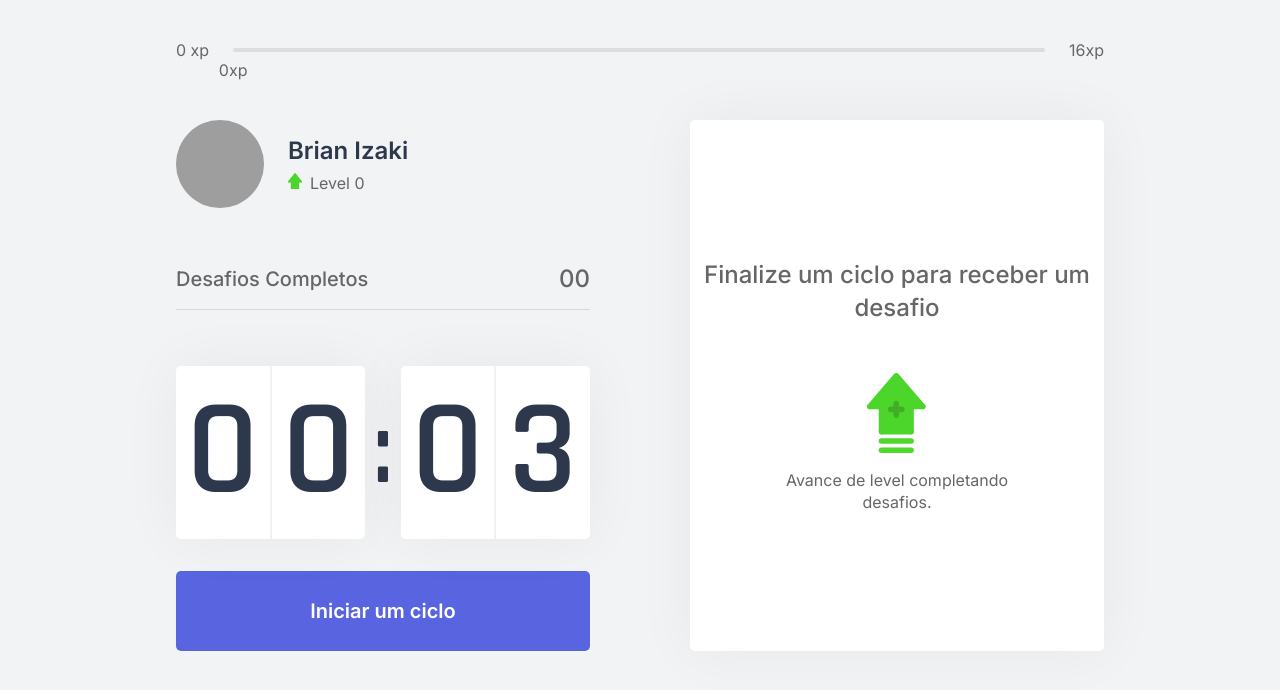
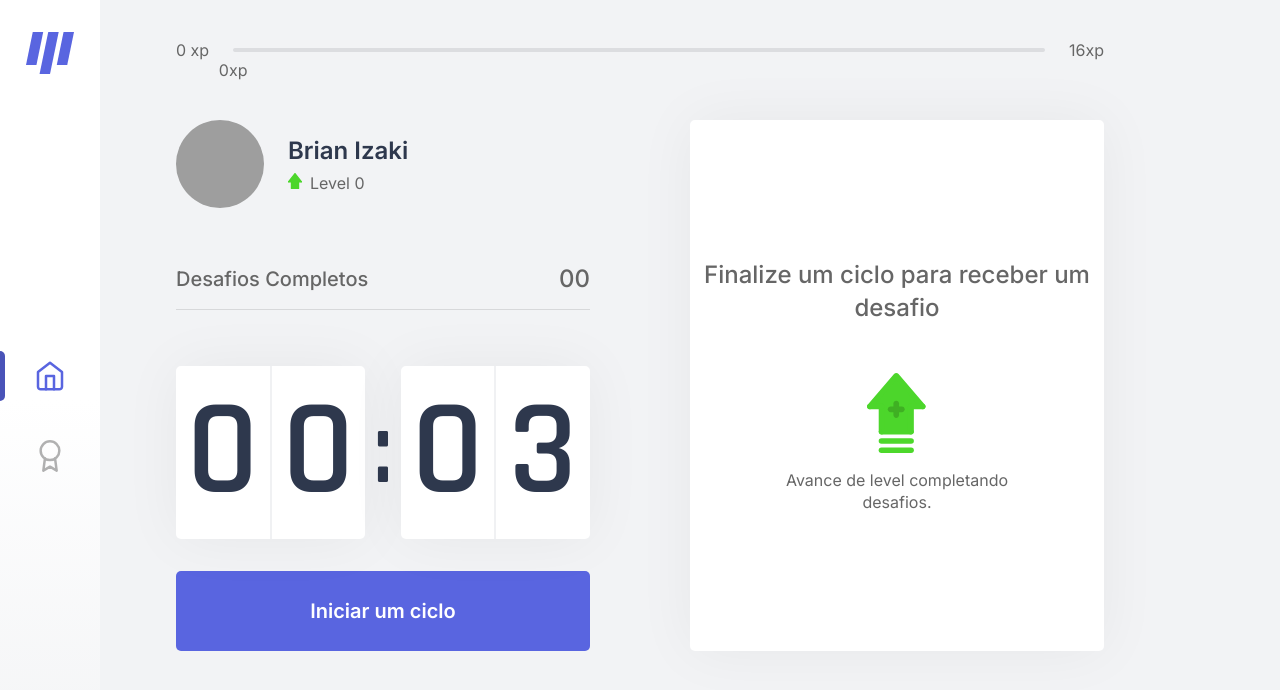
Before and after one commit to brian-izaki/Projetos_Rocketseat4, a Next.js app: page / in a window 1280 px wide. Shown: the top 690 px of the page. Built offline with nearby package versions, Linux system fonts and the light colour scheme; grey boxes are pictures that could not be loaded.

Commit message:
feat: Menu lateral

```diff
--- /dev/null
+++ b/src/components/MenuBar.tsx
@@ -0,0 +1,53 @@
+import Link from 'next/link';
+import styles from '../styles/components/MenuBar.module.css';
+
+interface MenuBarProps {
+  actualPage: 'home'|'leaderboard';
+}
+
+export function MenuBar({ actualPage }: MenuBarProps): JSX.Element {
+  return (
+    <nav className={styles.menuBarContainer}>
+
+      <div>
+        <img src="/logo-simple.svg" alt="logo do moveit" />
+      </div>
+
+      <section>
+
+        <Link href="/">
+          {actualPage === 'home'
+            ? (
+              <span className={styles.activePage}>
+                <img src="/icons/homeSelected.svg" alt="Home da página" />
+              </span>
+
+            )
+            : (
+              <span>
+                <img src="/icons/home.svg" alt="Home da página" />
+              </span>
+            )}
+        </Link>
+
+        <Link href="/leaderboard">
+          {actualPage === 'leaderboard'
+            ? (
+              <span className={styles.activePage}>
+                <img src="/icons/awardSelected.svg" alt="Home da página" />
+              </span>
+            )
+            : (
+              <span>
+                <img src="/icons/award.svg" alt="Home da página" />
+              </span>
+            )}
+        </Link>
+
+      </section>
+
+      <div />
+
+    </nav>
+  );
+}
--- a/src/pages/index.tsx
+++ b/src/pages/index.tsx
@@ -1,14 +1,17 @@
 import Head from 'next/head';
 import { GetServerSideProps } from 'next';
+
+import styles from '../styles/pages/Home.module.css';
+
+import { ExperienceBar } from '../components/ExperienceBar';
+import { ChallengeBox } from '../components/ChallengeBox';
+import { Countdown } from '../components/Countdown';
 import { CompletedChallenges } from '../components/CompletedChallenges';
-import { Countdown } from '../components/Countdown';
-import { ExperienceBar } from '../components/ExperienceBar';
 import { Profile } from '../components/Profile';
 
-import styles from '../styles/pages/Home.module.css';
-import { ChallengeBox } from '../components/ChallengeBox';
+import { ChallengesProvider } from '../contexts/ChallengesContext';
 import { CountdownProvider } from '../contexts/CountdownContext';
-import { ChallengesProvider } from '../contexts/ChallengesContext';
+import { MenuBar } from '../components/MenuBar';
 
 interface ChallengeProps {
   level: number;
@@ -27,10 +30,13 @@ export default function Home({
       currentExperience={currentExperience}
       challengesCompleted={challengesCompleted}
     >
+      <Head>
+        <title>Início | move.it</title>
+      </Head>
       <div className={styles.container}>
-        <Head>
-          <title>Início | move.it</title>
-        </Head>
+
+        <MenuBar actualPage="home" />
+
         <ExperienceBar />
 
         <CountdownProvider>
--- /dev/null
+++ b/src/styles/components/MenuBar.module.css
@@ -0,0 +1,62 @@
+.menuBarContainer {
+  position: fixed;
+  left: 0;
+  top: 0;
+
+  height: 100vh;
+  width: 100px;
+  padding-top: 2rem;
+
+  display: flex;
+  align-items: center;
+  flex-direction: column;
+
+  background-image: linear-gradient(to bottom, var(--white), var(--white), var(--background));
+}
+
+.menuBarContainer div {
+  flex: 1;
+}
+
+.menuBarContainer section {
+  flex: 1;
+  width: 100%;
+  height: 300px;
+  display: flex;
+  justify-content: center;
+  flex-flow: column nowrap;
+  gap: 2rem;
+}
+
+.menuBarContainer section > span{
+  box-sizing: border-box;
+  height: 3rem;
+
+  display: flex;
+  justify-content: center;
+  align-items: center;
+
+  cursor: pointer;
+
+  border: none;
+  background-color: transparent;
+  text-align: center;
+
+  transition: background-color 0.4s;
+}
+
+.menuBarContainer section > span:hover {
+  background-color: var(--gray-line);
+}
+
+.menuBarContainer section > span.activePage:before{
+  content: '';
+  position: absolute;
+  left: 0;
+
+  width: 5px;
+  height: 50px;
+
+  background-color: var(--blue-dark);
+  border-radius: 0 10px 10px 0;
+}
```
Also changed, not shown: src/styles/pages/Home.module.css (line endings or trailing spaces).
